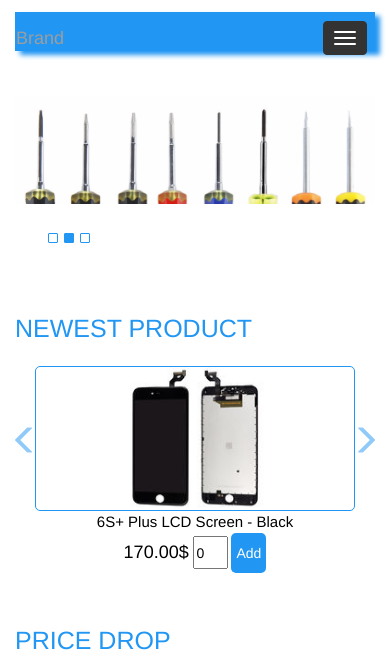
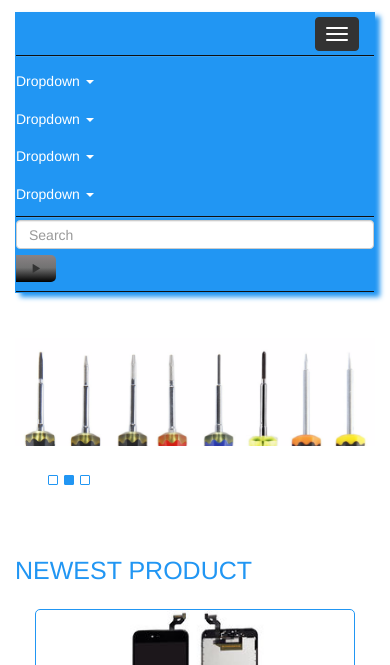
Before and after one commit to TonyKilov/mobifixBootstrap, a plain HTML site: page index.html in a window 390 px wide. Both pictures are taken after a click on the button "Toggle navigation". Shown: the part 112-777 px from the top of the page. Drawn offline with nearby package versions, Linux system fonts and the light colour scheme.

Commit message:
Mobile verstka

```diff
--- a/css/style.css
+++ b/css/style.css
@@ -1,8 +1,8 @@
 .form-icon {
 	font-size: 10px;
 	border-radius: 0 5px 5px 0;
-	top: 5px;
-	line-height: 24px;
+	top: 1px;
+	line-height: 25px;
 	width: 40px;
 	border: none;
 	background: rgb(137,130,133); /* Old browsers */
@@ -11,6 +11,8 @@
 	background: linear-gradient(to bottom, rgba(137,130,133,1) 0%,rgba(114,114,114,1) 47%,rgba(0,0,0,1) 100%); /* W3C, IE10+, FF16+, Chrome26+, Opera12+, Safari7+ */
 	filter: progid:DXImageTransform.Microsoft.gradient( startColorstr='#898285', endColorstr='#000000',GradientType=0 );
 }
+
+.container-padding { padding-left: 0; }
 
 .headers-menu .glyphicon-play {
 	height: 30px;
@@ -48,19 +50,10 @@
 
 .navbar-default .navbar-nav>li>a {	color: white;}
 
-ul.nav li.dropdown:hover ul.dropdown-menu{
-	display: block;
-	margin: 0;
-}
+
 
 a.menu:after, .dropdown-toggle:after {content: none;}
 
-.container-fluid,
-.navbar-collapse,
-.navbar-form {
-	padding-left: 0;
-	padding-right: 7px;
-}
 
 .navbar-right {	margin-right: 0;}
 
@@ -85,9 +78,9 @@ nav {
 }
 
 .pad-top li{
-	padding-top: 8px;
+	padding-top: 5px;
 	border-right: 1px solid rgba(0,0,0,0.3);
-	padding-bottom: 8px;
+	padding-bottom: 5px;
 }
 
 .bgc-menu {
@@ -95,15 +88,8 @@ nav {
 	border-color: #2196f3;
 }
 
-.dropdown:hover {	background: rgba(22, 118, 194, 0.87);}
-
-.height-navbar {
-	height: 35px;
-	min-height: 39px;
-}
 
 .form-margin {
-	height: 30px;
 	margin: 0;
 }
 
@@ -111,7 +97,11 @@ nav {
 	height: 29px;
 }
 
-.form-padding {	padding-top: 5px}
+.form-padding {
+	padding-top: 3px;
+	padding-left: 0;
+	padding-right: 0;
+}
 
 .dropdown ul { 	background-color: rgba(33, 150, 243, 0.87);}
 
@@ -119,9 +109,6 @@ nav {
 
 .dropdown-menu li  a{color: white;}
 
-.dropdown-menu li  a:hover {
-	background: rgba(22, 118, 194, 0.87);
-}
 
 .dropdown-menu .divider {
 	padding: 0;
@@ -370,9 +357,29 @@ nav {
 	.footer-menu{
 		padding: 0;
 	}
+
+}
+
+@media screen and (max-width: 768px) {
+	.pad-top li {
+		border-right: none;
+	}
+}
+
+@media screen and (min-width: 769px) {
+	ul.nav li.dropdown:hover ul.dropdown-menu {
+		display: block;
+	}
 }
 
 .footer-logo {
 	padding: 30px 0;
 	text-align: center;
 }
+
+.navbar-toggle {
+	margin-top: 4px;
+	margin-bottom: 4px;
+	margin-right: 15px;
+}
+.navbar { min-height: auto; }
--- a/index.html
+++ b/index.html
@@ -21,7 +21,8 @@
 		<!-- Include all compiled plugins (below), or include individual files as needed -->
 		<script src="http://ajax.googleapis.com/ajax/libs/jquery/1.12.2/jquery.min.js"></script>
 		<script src="http://code.jquery.com/ui/1.11.4/jquery-ui.js"></script>
-
+		<script src="js/bootstrap.js"></script>
+		<script src="js/bootstrap.min.js"></script>
 		<script src="https://oss.maxcdn.com/html5shiv/3.7.2/html5shiv.min.js"></script>
 		<script src="https://oss.maxcdn.com/respond/1.4.2/respond.min.js"></script>
 		<script src="lib/jquery.bxslider.min.js"></script>
@@ -56,11 +57,10 @@
 									<span class="icon-bar"></span>
 									<span class="icon-bar"></span>
 								</button>
-								<a class="navbar-brand" href="#">Brand</a>
 							</div>
 
 							<!-- Collect the nav links, forms, and other content for toggling -->
-							<div class="collapse navbar-collapse" id="bs-example-navbar-collapse-1">
+							<div class="collapse navbar-collapse form-padding" id="bs-example-navbar-collapse-1">
 								<ul class="nav navbar-nav pad-top">
 									<li class="dropdown">
 										<a href="#" class="dropdown-toggle" data-toggle="dropdown">Dropdown <b class="caret"></b></a>
@@ -133,8 +133,8 @@
 									</li>
 								</ul>
 
-								<form class="navbar-form navbar-right form-margin" role="search">
-									<div class="form-group form-padding">
+								<form class="navbar-form navbar-right form-margin form-padding" role="search">
+									<div class="form-group">
 										<input type="text" class="form-control search-width" placeholder="Search">
 									</div>
 
--- a/js/accordion.js
+++ b/js/accordion.js
@@ -5,6 +5,19 @@ $(document).ready(function () {
   });
   $(".accordion").children("li:first").addClass("firstitem");
   $(".accordion").children("li:last").addClass("lastitem");
+
+  $(".dropdown").click(function(e) {
+    e.preventDefault();
+    if(window.innerWidth<768){
+      $(this).toggleClass('open');
+    }
+  })
+  $(window).resize(function(){
+    if(window.innerWidth>768){
+      $(".dropdown").removeClass('open');
+    }
+  });
+
 });
 
 $(document).ready(function() {
@@ -21,4 +34,5 @@ $(document).ready(function() {
 
 });
 
+
 /* */
```
Lines whose indentation alone changed are shown as unchanged.
